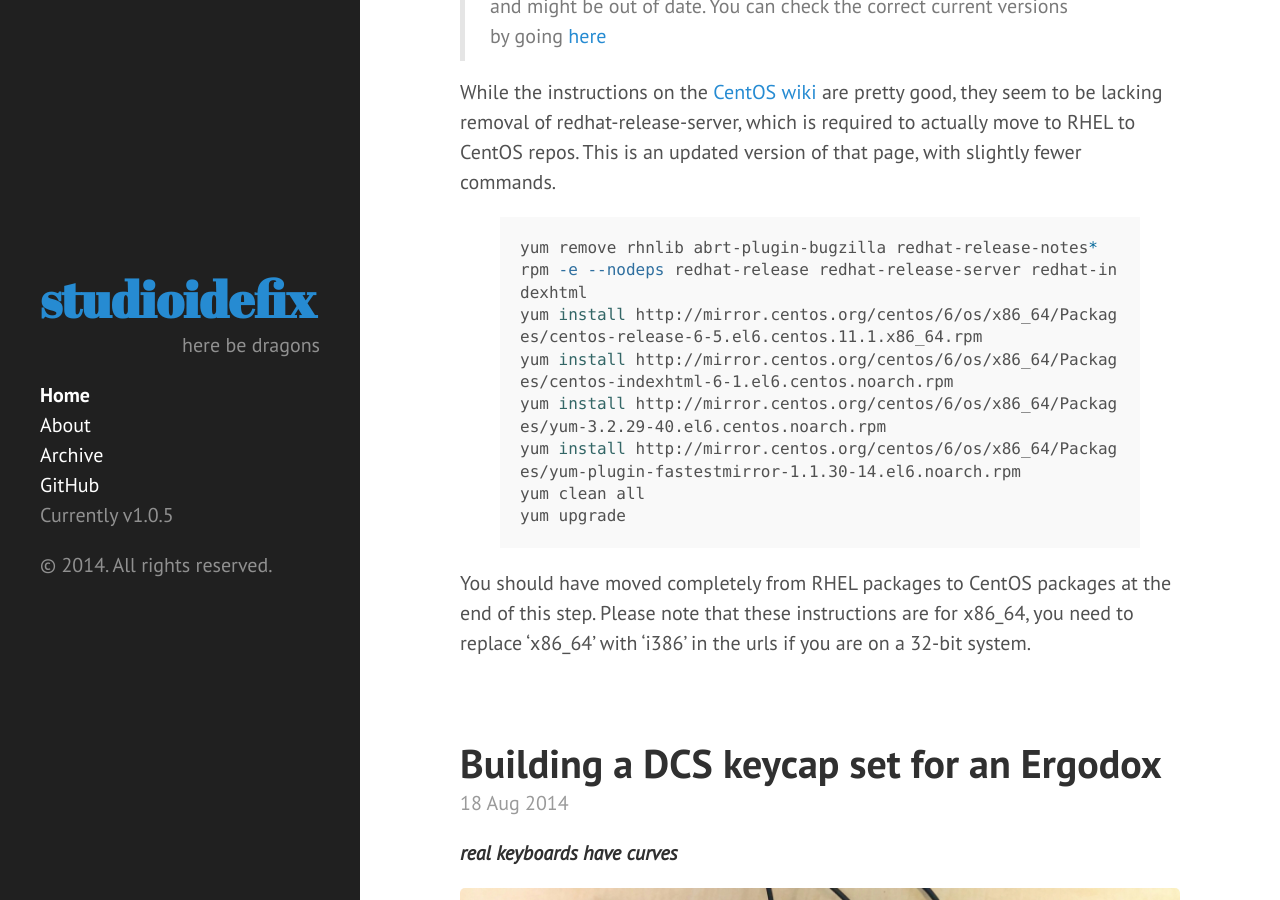
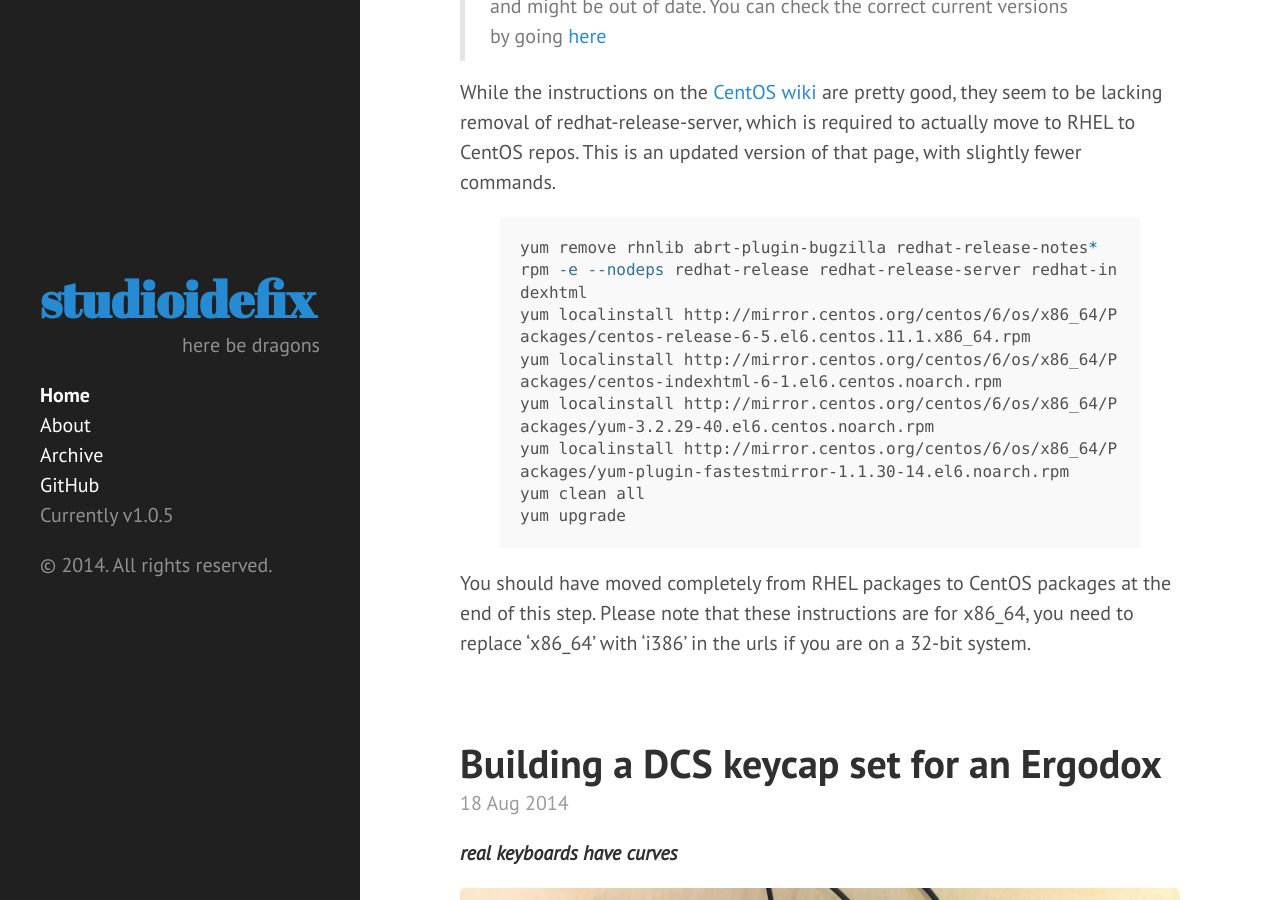
Before and after one commit to anish/anish.github.io, a Jekyll site: the page built from index.html, in a window 1280 px wide and 900 px high, scrolled down 1461 px. Built offline with Jekyll 4.4.1, drawn with Linux system fonts in a browser that asks for light colours; Markdown is read by kramdown in place of the engine named in the settings; the list of posts is cut into pages by our own code; some of the changed text lies outside the part shown.

Commit message:
Update posts to use localinstall instead of install for rpms

```diff
--- a/_posts/2014-09-08-rhel-to-centos.md
+++ b/_posts/2014-09-08-rhel-to-centos.md
@@ -13,10 +13,10 @@ While the instructions on the [CentOS wiki](http://wiki.centos.org/HowTos/Migrat
 
 yum remove rhnlib abrt-plugin-bugzilla redhat-release-notes*
 rpm -e --nodeps redhat-release redhat-release-server redhat-indexhtml
-yum install http://mirror.centos.org/centos/6/os/x86_64/Packages/centos-release-6-5.el6.centos.11.1.x86_64.rpm
-yum install http://mirror.centos.org/centos/6/os/x86_64/Packages/centos-indexhtml-6-1.el6.centos.noarch.rpm
-yum install http://mirror.centos.org/centos/6/os/x86_64/Packages/yum-3.2.29-40.el6.centos.noarch.rpm
-yum install http://mirror.centos.org/centos/6/os/x86_64/Packages/yum-plugin-fastestmirror-1.1.30-14.el6.noarch.rpm
+yum localinstall http://mirror.centos.org/centos/6/os/x86_64/Packages/centos-release-6-5.el6.centos.11.1.x86_64.rpm
+yum localinstall http://mirror.centos.org/centos/6/os/x86_64/Packages/centos-indexhtml-6-1.el6.centos.noarch.rpm
+yum localinstall http://mirror.centos.org/centos/6/os/x86_64/Packages/yum-3.2.29-40.el6.centos.noarch.rpm
+yum localinstall http://mirror.centos.org/centos/6/os/x86_64/Packages/yum-plugin-fastestmirror-1.1.30-14.el6.noarch.rpm
 yum clean all
 yum upgrade
 
--- a/_posts/2014-10-25-rhel-to-centos7.md
+++ b/_posts/2014-10-25-rhel-to-centos7.md
@@ -21,10 +21,10 @@ rm -rf /usr/share/doc/redhat-release/
 rpm --import http://mirror.centos.org/centos/7/os/x86_64/RPM-GPG-KEY-CentOS-7
 
 # Install the CentOS 7 release packages
-yum install http://mirror.centos.org/centos/7/os/x86_64/Packages/yum-plugin-fastestmirror-1.1.31-24.el7.noarch.rpm
-yum install http://mirror.centos.org/centos/7/os/x86_64/Packages/yum-3.4.3-118.el7.centos.noarch.rpm
-yum install http://mirror.centos.org/centos/7/os/x86_64/Packages/centos-logos-70.0.6-1.el7.centos.noarch.rpm
-yum install http://mirror.centos.org/centos/7/os/x86_64/Packages/centos-release-7-0.1406.el7.centos.2.3.x86_64.rpm
+yum localinstall http://mirror.centos.org/centos/7/os/x86_64/Packages/yum-plugin-fastestmirror-1.1.31-24.el7.noarch.rpm
+yum localinstall http://mirror.centos.org/centos/7/os/x86_64/Packages/yum-3.4.3-118.el7.centos.noarch.rpm
+yum localinstall http://mirror.centos.org/centos/7/os/x86_64/Packages/centos-logos-70.0.6-1.el7.centos.noarch.rpm
+yum localinstall http://mirror.centos.org/centos/7/os/x86_64/Packages/centos-release-7-0.1406.el7.centos.2.3.x86_64.rpm
 
 # Clean database & upgrade all packages
 yum clean all
```
